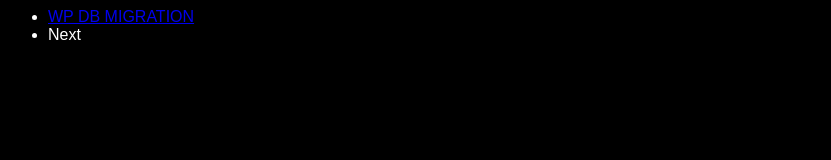
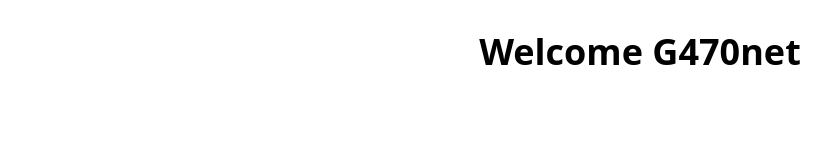
Before and after one commit to G470/g470.github.io, a plain HTML site: page index.html in a window 1280 px wide. Shown: the whole page, without its empty margins (0-831 px from the left). Drawn offline with nearby package versions, Linux system fonts and the light colour scheme.

Commit message:
first commit after years

```diff
--- a/index.html
+++ b/index.html
@@ -1,18 +1,20 @@
-<html>
-    <head><title>Projects</title>
-    <style>
-        body{
-            background-color: black;
-            color: #fff;
-            font-family: sans-serif;
-        }
-    </style>
+<!DOCTYPE html>
+<html lang="en">
 
-    </head>
-    <body>
-        <nav>
-<ul><li>
-    <a href="db-migration.html">WP DB MIGRATION</a></li><li>Next</li></ul>
-        </nav>
-    </body>
+<head>
+    <meta charset="UTF-8">
+    <meta name="viewport" content="width=device-width, initial-scale=1.0">
+    <title>G470 github</title>
+    <!-- Include Tailwind CSS -->
+    <link href="https://cdn.jsdelivr.net/npm/tailwindcss@2.2.19/dist/tailwind.min.css" rel="stylesheet">
+</head>
+
+<body>
+    <!-- Your content goes here -->
+    <h1 class="text-4xl font-bold text-center mt-8">Welcome G470net</h1>
+
+    <!-- Include Tailwind CSS JavaScript -->
+    <script src="https://cdn.tailwindcss.com/2.2.19/tailwind.min.js"></script>
+</body>
+
 </html>
```
